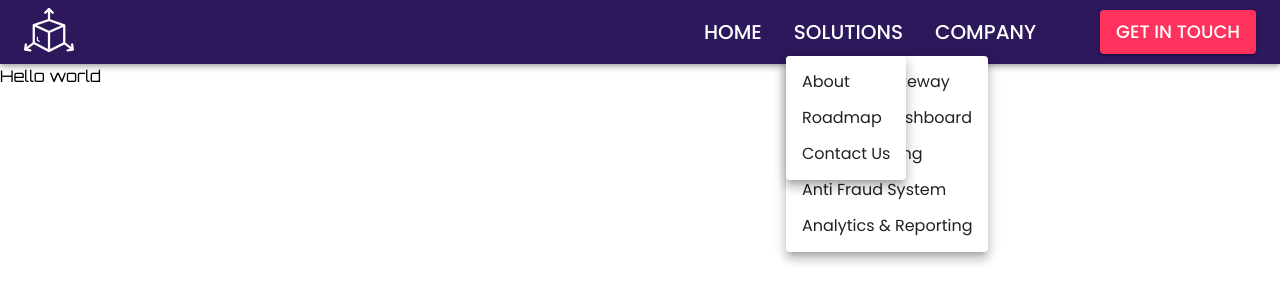
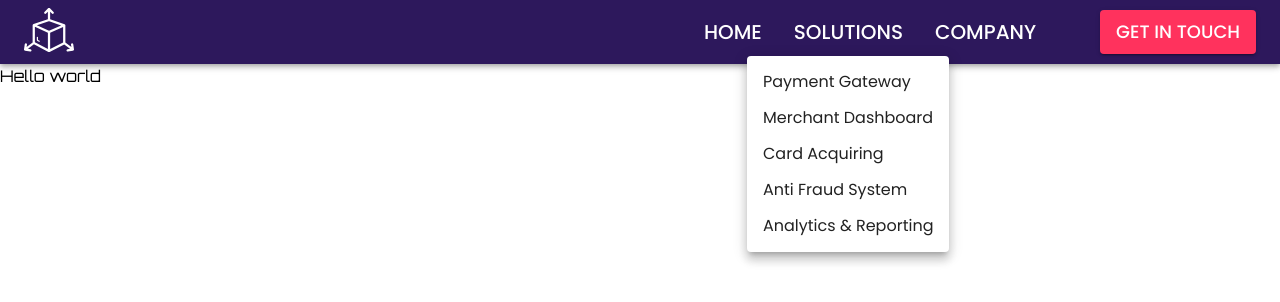
Before and after one commit to sevakul16/hardcode-libernetix, a React (Create React App) app: page / in a window 1280 px wide. Both pictures are taken after a click on the button "SOLUTIONS". Shown: the top 302 px of the page. Built offline with nearby package versions, Linux system fonts and the light colour scheme.

Commit message:
Dropdown now works as intended

```diff
--- a/src/components/NavigationBar/NavigationBar.jsx
+++ b/src/components/NavigationBar/NavigationBar.jsx
@@ -5,8 +5,6 @@ import Toolbar from '@mui/material/Toolbar';
 import Typography from '@mui/material/Typography';
 import Button from '@mui/material/Button';
 import { Menu, MenuItem } from '@mui/material';
-import IconButton from '@mui/material/IconButton';
-import MenuIcon from '@mui/icons-material/Menu';
 import {ReactComponent as DimensionIcon} from './../../Logo/DimensionIcon.svg'
 import { useState } from 'react';
 
@@ -24,13 +22,23 @@ const NavigationBar = () => {
       links: ['About', 'Roadmap', 'Contact Us']
     }
   ]
-  const [anchorEl, setAnchorEl] = useState(null);
-  const open = Boolean(anchorEl);
-  const handleClick = (event) => {
-    setAnchorEl(event.currentTarget);
+  const [anchorEl, setAnchorEl] = useState({
+    target: null,
+    index: null
+  });
+  console.log(anchorEl)
+  const open = Boolean(anchorEl.target);
+  const handleClick = (event, index) => {
+    setAnchorEl({
+      target: event.currentTarget,
+      index: index
+    });
   };
   const handleClose = () => {
-    setAnchorEl(null);
+    setAnchorEl({
+    target: null,
+    index: null
+  });
   };
 
   return (
@@ -47,14 +55,24 @@ const NavigationBar = () => {
             navigationItems.map(({name, links}, index) => {
               return (
                 <>
-                  <Button key={index} variant='text' onClick={handleClick} sx={{color: '#FFFFFF', fontSize: '20px', mr: 2}}>
+                  <Button key={index} variant='text' onClick={(e) => handleClick(e, index)} sx={{color: '#FFFFFF', fontSize: '20px', mr: 2}}>
                   {name}
                   </Button>
                   {
-                    links && <Menu anchorEl={anchorEl} open={open} onClose={handleClose} anchorOrigin={{
-          vertical: 'bottom',
-          horizontal: 'left',
-        }}>
+                    links &&
+                    <Menu
+                      anchorEl={anchorEl.target}
+                      open={open && anchorEl.index === index}
+                      onClose={handleClose}
+                      anchorOrigin={{
+                        vertical: 'bottom',
+                        horizontal: 'center',
+                      }}
+                      transformOrigin={{
+                        vertical: 'top',
+                        horizontal: 'center',
+                      }}
+                    >
                     {
                       links.map((item, index) => {
                         return(
```
